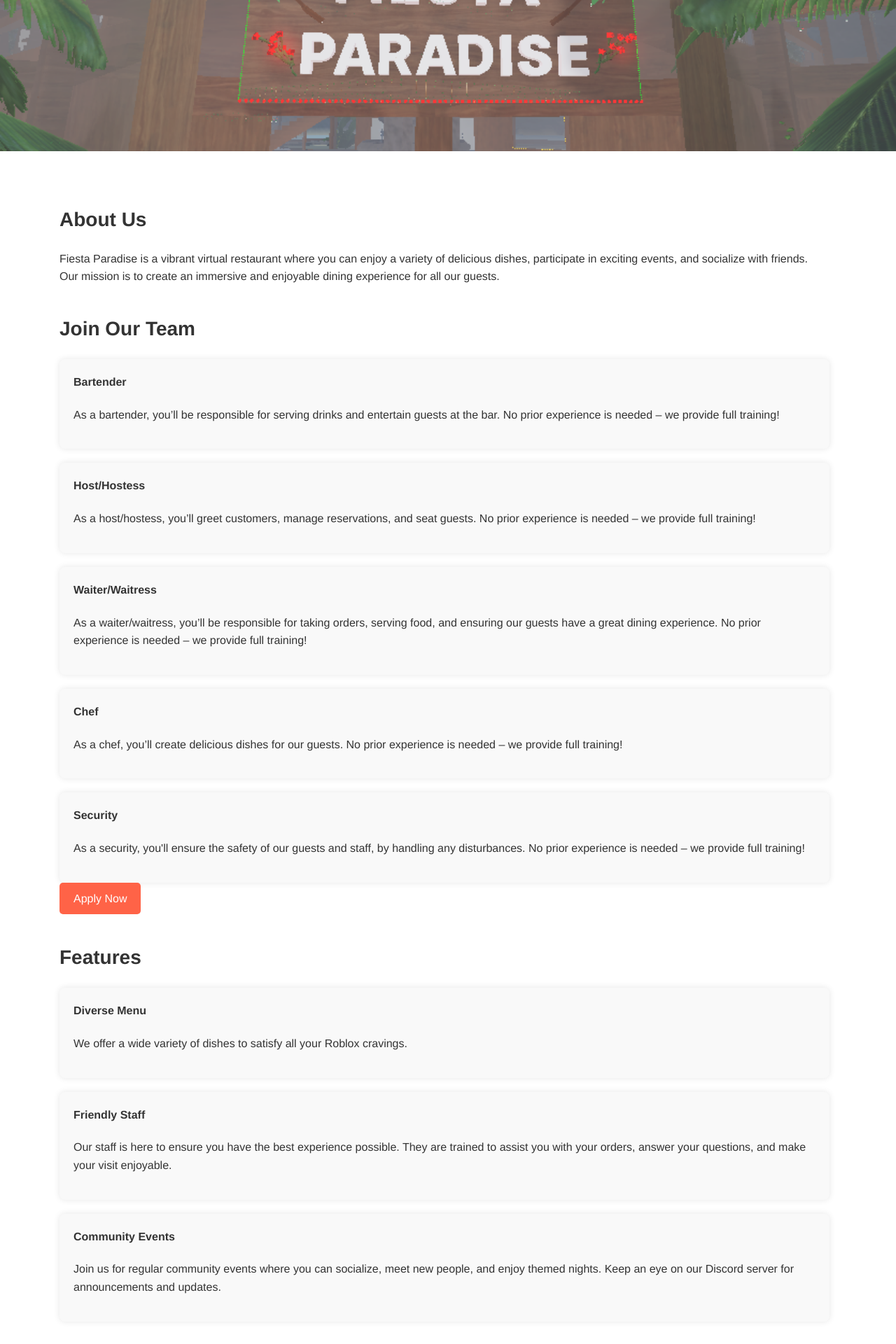
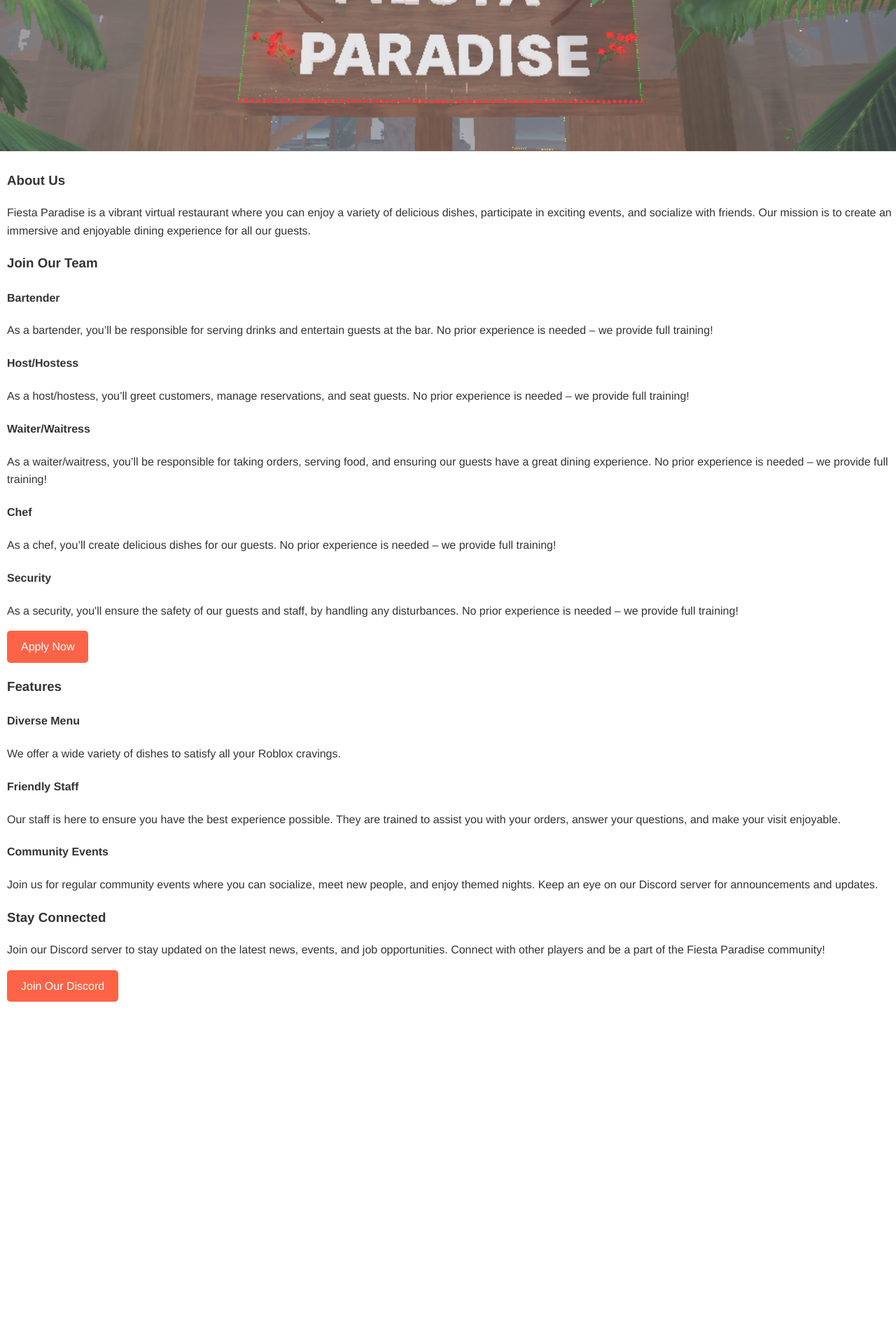
Before and after one commit to ifBars/Fiesta-Paradise, a Jekyll site: the page built from index.html, in a window 1280 px wide. Shown: the part 570-2490 px from the top of the page at 70% size. Built offline with Jekyll 4.4.1, drawn with Linux system fonts in a browser that asks for light colours; after the commit the page ends 2001 px from its top, so only the background shows below that.

Commit message:
Update styles.css

```diff
--- a/assets/css/styles.css
+++ b/assets/css/styles.css
@@ -15,6 +15,25 @@
 nav {
   display: flex;
   align-items: center;
+}
+
+.hero {
+  position: relative;
+  text-align: center;
+  color: white;
+}
+
+.hero-image {
+  width: 100%;
+  height: auto;
+  opacity: 0.8;
+}
+
+.hero-overlay {
+  position: absolute;
+  top: 50%;
+  left: 50%;
+  transform: translate(-50%, -50%);
 }
 
 .logo-container {
@@ -93,33 +112,6 @@
   .nav-links.active {
     display: flex;
   }
-
-  .hero-overlay {
-    top: 40%;
-  }
-
-  .job-list, .feature-list {
-    flex-direction: column;
-  }
-}
-
-.hero {
-  position: relative;
-  text-align: center;
-  color: white;
-}
-
-.hero-image {
-  width: 100%;
-  height: auto;
-  opacity: 0.8;
-}
-
-.hero-overlay {
-  position: absolute;
-  top: 50%;
-  left: 50%;
-  transform: translate(-50%, -50%);
 }
 
 .cta-button {
@@ -136,47 +128,9 @@
   background: #e5533d;
 }
 
-.content-wrapper {
-  padding: 40px 20px;
-  max-width: 1100px;
-  margin: 0 auto;
-}
-
-section {
-  margin-bottom: 40px;
-}
-
-h3 {
-  font-size: 28px;
-  margin-bottom: 20px;
-}
-
-p {
-  font-size: 16px;
-  line-height: 1.6;
-}
-
-.job-list, .feature-list {
-  display: flex;
-  flex-wrap: wrap;
-  gap: 20px;
-}
-
-.job-role, .feature-item {
-  background: #f9f9f9;
-  border-radius: 8px;
-  padding: 20px;
-  box-shadow: 0 0 10px rgba(0, 0, 0, 0.1);
-  flex: 1 1 calc(50% - 20px);
-  min-width: 250px;
-}
-
-.job-role h4, .feature-item h4 {
-  margin-top: 0;
-}
-
-.contact-content {
-  text-align: center;
+/* Additional styles for dropdowns in other pages */
+.dropdown {
+  margin: 10px 0;
 }
 
 .dropbtn {
@@ -204,6 +158,20 @@
 
 .dropdown.active .dropdown-content {
   display: block;
+}
+
+.news-container {
+  margin: 0 auto;
+  max-width: 800px;
+  padding: 20px;
+}
+
+.news-post {
+  margin-bottom: 40px;
+  padding: 20px;
+  background: #f9f9f9;
+  border-radius: 8px;
+  box-shadow: 0 0 10px rgba(0, 0, 0, 0.1);
 }
 
 .news-post h2 {
```
